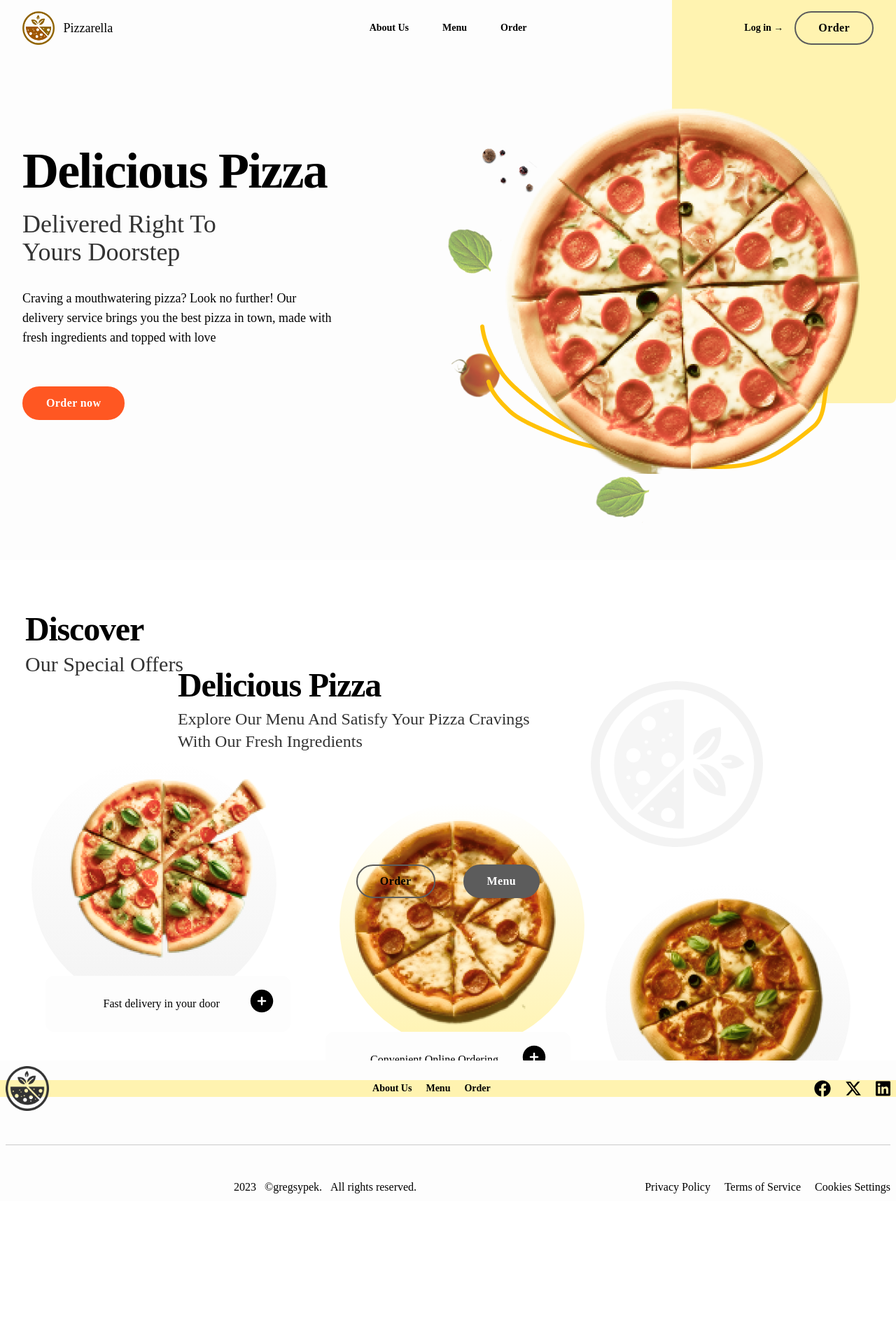
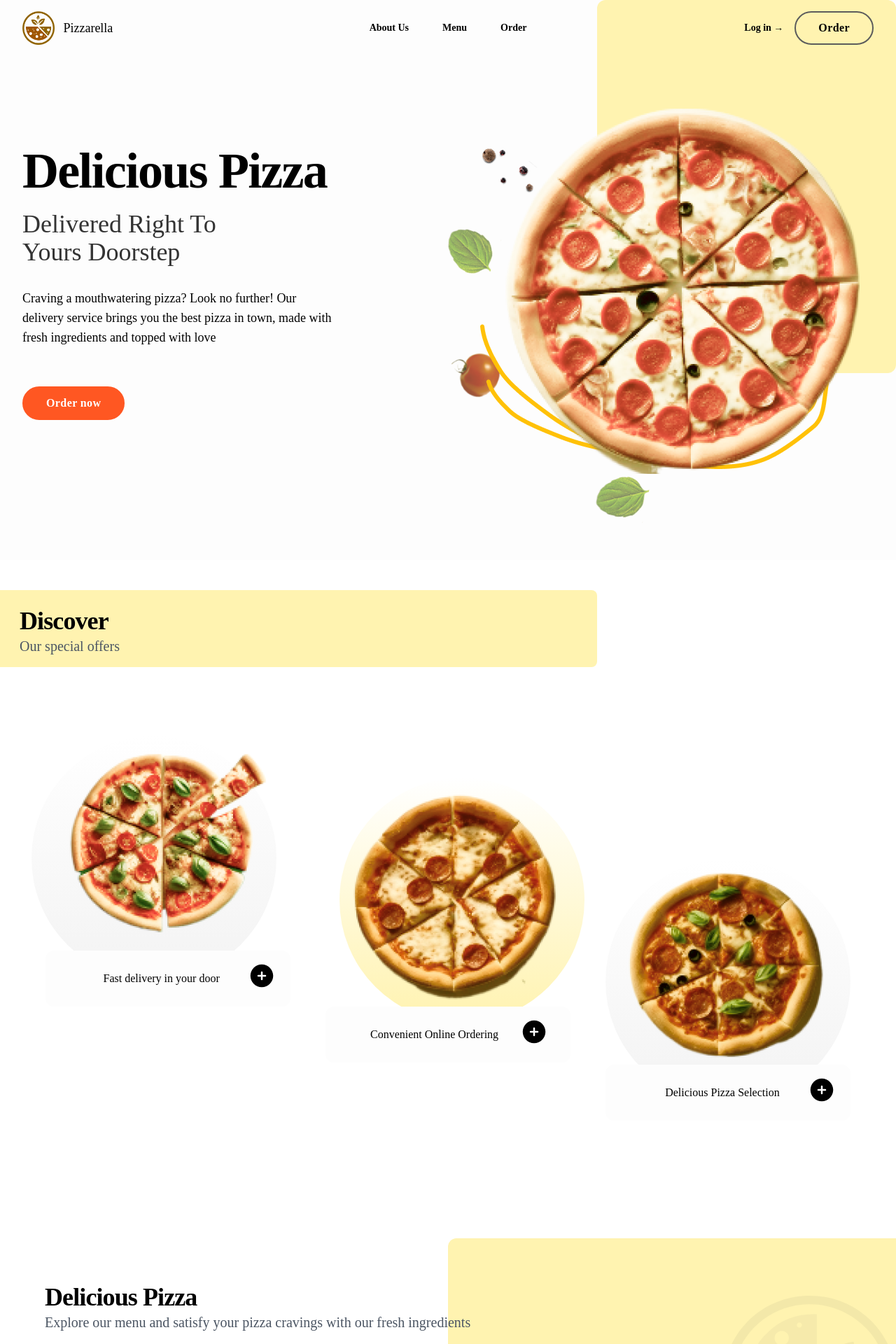
Before and after one commit to gregsypek/pizzarella, a React (Vite) app: page / in a window 1280 px wide. Shown: the top 1920 px of the page at 70% size. Before the commit the page ends 1805 px from the top, so only its background shows below. Built offline with nearby package versions, Linux system fonts and the light colour scheme; a web font is replaced by a local one.

Commit message:
Fix some styles based on new ui component like HeaderTitle

```diff
--- a/src/App.jsx
+++ b/src/App.jsx
@@ -29,7 +29,7 @@ const router = createBrowserRouter([
       },
       {
         path: "/order/:orderId",
-        element: <Order navBgColor={"bg-bg200"} />,
+        element: <Order bgColor={"bg-bg200"} />,
       },
     ],
   },
--- a/src/features/order/Order.jsx
+++ b/src/features/order/Order.jsx
@@ -4,13 +4,14 @@ import Button from "../../ui/Button";
 import card1 from "../../images/card1_bg.png";
 import bg from "../../images/order_bg.png";
 import Card from "../../ui/Card";
+import HeaderTitle from "../../ui/HeaderTitle";
 
-function Order({ navBgColor }) {
+function Order({ bgColor }) {
   return (
     <>
       <div
         className={` ${
-          navBgColor ? navBgColor : ""
+          bgColor ? bgColor : ""
         } absolute left-0 right-0 top-0 h-[80px] w-screen `}
       />
       <main className="container mx-auto  mt-24 max-h-screen flex-col bg-bg100   p-6  px-6">
@@ -19,12 +20,11 @@ function Order({ navBgColor }) {
         </div>
         <div className="lg:items-left relative flex flex-col items-start justify-start   gap-10  lg:flex-row lg:items-end ">
           <div className=" w-full px-6  lg:w-2/3">
-            <div className=" pt-24  text-left">
-              <h2 className="text-3xl font-semibold tracking-tight  text-black  sm:text-4xl ">
-                Get in touch
-              </h2>
-              <p className="text-xl leading-8 text-gray-600">To order pizza</p>
-            </div>
+            <HeaderTitle
+              h1={"Get in touch"}
+              p={"To order pizza"}
+              padding="24"
+            />
 
             <form action="#" method="POST" className="mt-6 max-w-[700px] ">
               <div className="container gap-x-8 gap-y-6 md:grid-cols-2">
--- a/src/ui/AppLayout.jsx
+++ b/src/ui/AppLayout.jsx
@@ -10,9 +10,8 @@ function AppLayout() {
   return (
     <div className="relative grid h-screen grid-rows-[auto_1fr_auto]  bg-bg100 ">
       {isLoading && <Loader />}
-      <nav>
-        <Header />
-      </nav>
+
+      <Header />
 
       <Outlet />
 
--- a/src/ui/Cta.jsx
+++ b/src/ui/Cta.jsx
@@ -1,29 +1,35 @@
 import pizzaBg from "../images/cta-bg.svg";
 import Button from "./Button";
+import HeaderTitle from "./HeaderTitle";
 
-function Cta() {
+function Cta({ bgColor }) {
   return (
+    <>
+      <div
+        className={` ${
+          bgColor ? bgColor : ""
+        } absolute  left-0 right-0 -z-10 h-[500px] rounded-l-xl lg:left-1/2   `}
+      />
       <section
         id="cta"
-      className=" mx-auto mt-32 h-[400px] max-w-[1440px] bg-right bg-no-repeat p-6 sm:mt-16 md:mt-10 xl:mt-0"
+        className=" mx-auto mt-10 h-[400px] max-w-[1440px] bg-right bg-no-repeat p-6 sm:mt-16 md:mt-10 xl:mt-0"
         style={{
           backgroundImage: `url(${pizzaBg})`,
         }}
       >
         <div className="  h-full w-full rounded-xl  p-10 text-left ">
-        <h1 className="text-5xl font-bold tracking-tight text-black sm:text-5xl ">
-          Delicious Pizza
-        </h1>
-        <p className="mt-2 w-3/5 text-lg font-bold capitalize leading-8 text-text200 md:w-2/3 md:text-2xl md:font-normal">
-          Explore our menu and satisfy your pizza cravings with our fresh
-          ingredients
-        </p>
+          <HeaderTitle
+            h1="Delicious Pizza"
+            p="Explore our menu and satisfy your pizza cravings with our fresh
+            ingredients"
+          />
           <div className="mt-20 flex justify-center space-x-10 md:mt-40">
             <Button type="empty">Order</Button>
             <Button type="gray">Menu</Button>
           </div>
         </div>
       </section>
+    </>
   );
 }
 
--- a/src/ui/Features.jsx
+++ b/src/ui/Features.jsx
@@ -1,24 +1,24 @@
 import pizza1 from "../images/feat_pizza1.png";
 import pizza2 from "../images/feat_pizza2.png";
 import pizza3 from "../images/feat_pizza3.png";
+import HeaderTitle from "./HeaderTitle";
 
-function Features() {
+function Features({ bgColor }) {
   return (
+    <>
+      <div
+        className={` ${
+          bgColor ? bgColor : ""
+        } absolute left-0 right-1/3 top-0 -z-10 h-[110px] rounded-r-lg `}
+      />
       <section
         id="features"
         className=" container mx-auto flex h-fit flex-col overflow-hidden p-6  px-7  "
       >
-      <div className=" relative p-2 text-left ">
-        <h1 className="text-5xl font-bold tracking-tight text-black sm:text-5xl ">
-          Discover
-        </h1>
-        <p className="mt-2 text-2xl font-bold capitalize leading-8 text-text200 md:text-3xl md:font-normal">
-          Our special Offers
-        </p>
-      </div>
+        <HeaderTitle h1="Discover" p="Our special offers" />
         <div
           className=" flex flex-wrap
-       justify-around gap-16 pt-24 sm:pt-28 md:gap-10 lg:px-8 lg:pb-36  "
+       justify-around gap-16 py-24 sm:pt-28 md:gap-10 lg:px-8 lg:pb-36  "
         >
           {/* pizza1 */}
           <div className="  flex w-[30%] min-w-[350px] flex-col ">
@@ -148,6 +148,7 @@ function Features() {
           </div>
         </div>
       </section>
+    </>
   );
 }
 
--- /dev/null
+++ b/src/ui/HeaderTitle.jsx
@@ -0,0 +1,12 @@
+function HeaderTitle({ h1, p, padding }) {
+  return (
+    <div className={`${padding ? `pt-${padding}` : ""} text-left`}>
+      <h2 className="text-3xl font-semibold capitalize tracking-tight text-black  sm:text-4xl ">
+        {h1}
+      </h2>
+      <p className="text-xl leading-8 text-gray-600">{p}</p>
+    </div>
+  );
+}
+
+export default HeaderTitle;
--- a/src/ui/Hero.jsx
+++ b/src/ui/Hero.jsx
@@ -1,17 +1,19 @@
 import hero from "../images/hero_pizza.png";
 import Button from "./Button";
 
-function Hero() {
+function Hero({ bgColor }) {
   return (
+    <>
+      <div
+        className={` ${
+          bgColor ? bgColor : ""
+        } absolute left-2/3 right-0 top-0 z-10 h-2/3 w-1/3 rounded-xl
+         `}
+      />
       <section
         id="hero"
         className="container mx-auto flex h-auto  flex-col items-center gap-10  p-6 px-7  pb-24  pt-32  sm:pt-48   lg:flex-row lg:px-8 lg:pt-52 "
       >
-      {/* <section
-        id="hero"
-        className="mx-auto h-screen max-w-[1440px]  p-6 pt-36 sm:pt-48  lg:px-8 lg:pt-60"
-      > */}
-      <div className="bottom-56 right-0 top-0 w-1/4 rounded-b-lg bg-accent100 lg:absolute" />
         <div
           className=" flex
       "
@@ -25,9 +27,9 @@ function Hero() {
               <span className=" block">Yours Doorstep</span>
             </p>
             <p className="mt-8  max-w-fit text-lg lg:max-w-[80%]" id="feature">
-            Craving a mouthwatering pizza? Look no further! Our delivery service
-            brings you the best pizza in town, made with fresh ingredients and
-            topped with love
+              Craving a mouthwatering pizza? Look no further! Our delivery
+              service brings you the best pizza in town, made with fresh
+              ingredients and topped with love
             </p>
             <div className="mt-14 ">
               <Button type="red"> Order now</Button>
@@ -41,6 +43,7 @@ function Hero() {
           />
         </div>
       </section>
+    </>
   );
 }
 
--- a/src/ui/Home.jsx
+++ b/src/ui/Home.jsx
@@ -5,12 +5,14 @@ import Cta from "./Cta";
 function Home() {
   return (
     <>
-      <Hero />
+      <Hero bgColor={"bg-accent100"} />
 
-      <div className="absolute left-0 right-0 -z-50 h-[200px] w-1/3 rounded-xl bg-accent100" />
-      <Features />
-      <div className=" absolute left-0 right-0 -z-50 mt-32 h-[500px] overflow-hidden rounded-bl-xl rounded-tl-xl bg-accent100 sm:mt-16 md:left-2/4  md:mt-10 xl:mt-0 " />
-      <Cta />
+      <div className="relative">
+        <Features bgColor={"bg-accent100"} />
+      </div>
+      <div className="relative">
+        <Cta bgColor={"bg-accent100"} />
+      </div>
     </>
   );
 }
```
Lines whose indentation alone changed are shown as unchanged.
